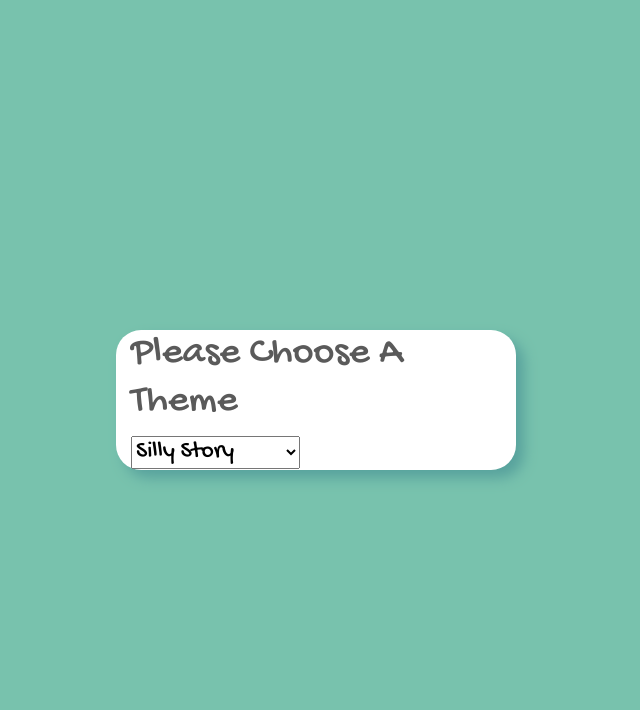
After one commit to andorjen/flask-madlibs, a Flask app: template templates/home.html in a window 1280 px wide. The commit adds this page. Shown: the top 710 px of the page, without its empty margins (324-964 px from the left). Run offline with Flask 2, Linux system fonts and the light colour scheme; the template is opened without the code that fills it, so the values that code supplies are empty.

Commit message:
add choice list for different madlibs themes

```diff
--- a/app.py
+++ b/app.py
@@ -8,7 +8,12 @@ app.config['SECRET_KEY'] = "secret"
 
 debug = DebugToolbarExtension(app)
 
-@app.get("/")
+@app.get('/')
+def show_template_options():
+    """render html that shows a dropdown menu for diffrent madlibs template"""
+    return render_template("home.html")
+
+@app.get("/silly_option")
 def display_mad_libs_prompt():
     #Need more context of name display_mad_libs_prompt
     """Render mad libs form for input"""
--- /dev/null
+++ b/templates/home.html
@@ -0,0 +1,17 @@
+{% extends 'base.html' %} {% block title %} Madlibs Home Page! {% endblock %}
+
+
+{% block content %}
+
+<h1>
+    Please Choose A Theme
+</h1>
+<form action="/">
+    <select name="" id="">
+        <option value="silly-story">Silly Story</option>
+        <option value="romance-story">Romance Story</option>
+        <option value="thriller-story">Thriller Story</option>
+    </select>
+</form>
+
+{% endblock %}
```
Also changed, not shown: stories.py (+12 -0 lines), templates/questions.html (+1 -6 lines), templates/story.html (line endings or trailing spaces).
